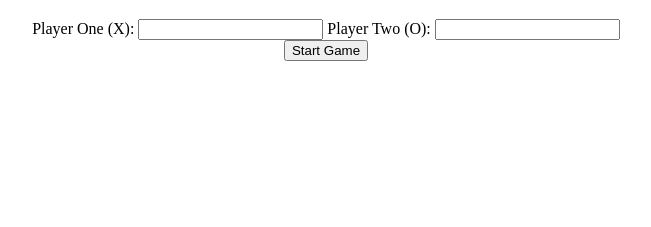
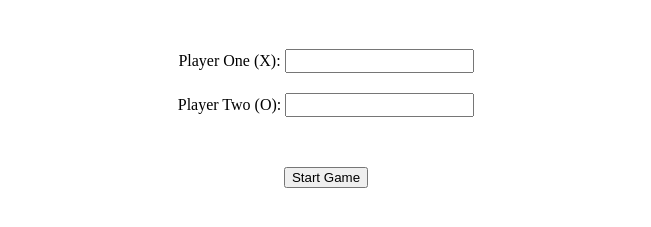
Before and after one commit to Frizzybman11/odin-tic-tac-toe, a plain HTML site: page index.html in a window 1280 px wide. Shown: the part 69-296 px from the top of the page, without its empty margins (314-965 px from the left). Drawn offline with Linux system fonts and the light colour scheme.

Commit message:
Board center

```diff
--- a/script.js
+++ b/script.js
@@ -18,7 +18,7 @@ function game(playerOne, playerTwo, turnHeading){
         let turnStatus = "one"
         while (turnStatus = "one"){
             turnHeading.textContent = playerOne.name + "'s turn!"
-            //let userChoice = prompt()
+
             if (userChoice in activeSquares){
                 playerOne.spaces.push(userChoice)
                 console.log(playerOne.spaces)
--- a/styles.css
+++ b/styles.css
@@ -2,6 +2,22 @@
     display: flex;
     flex-direction: column;
     align-items: center;
+}
+
+#gameInfo{
+    max-width: 300px;
+    vertical-align: top;
+    text-align: center;
+    padding: 30px;
+}
+
+#gameInfo > input{
+    padding: 2px;
+    font-size: 14px;
+}
+
+#playerOne, #playerTwo{
+    margin-bottom: 20px;
 }
 
 table {
@@ -13,6 +29,10 @@ td {
     height: 100px;
 }
 
+td:empty{
+    cursor: grab;
+}
+
 #row1, #row2 {
     border-bottom: 2px solid;
 }
```
